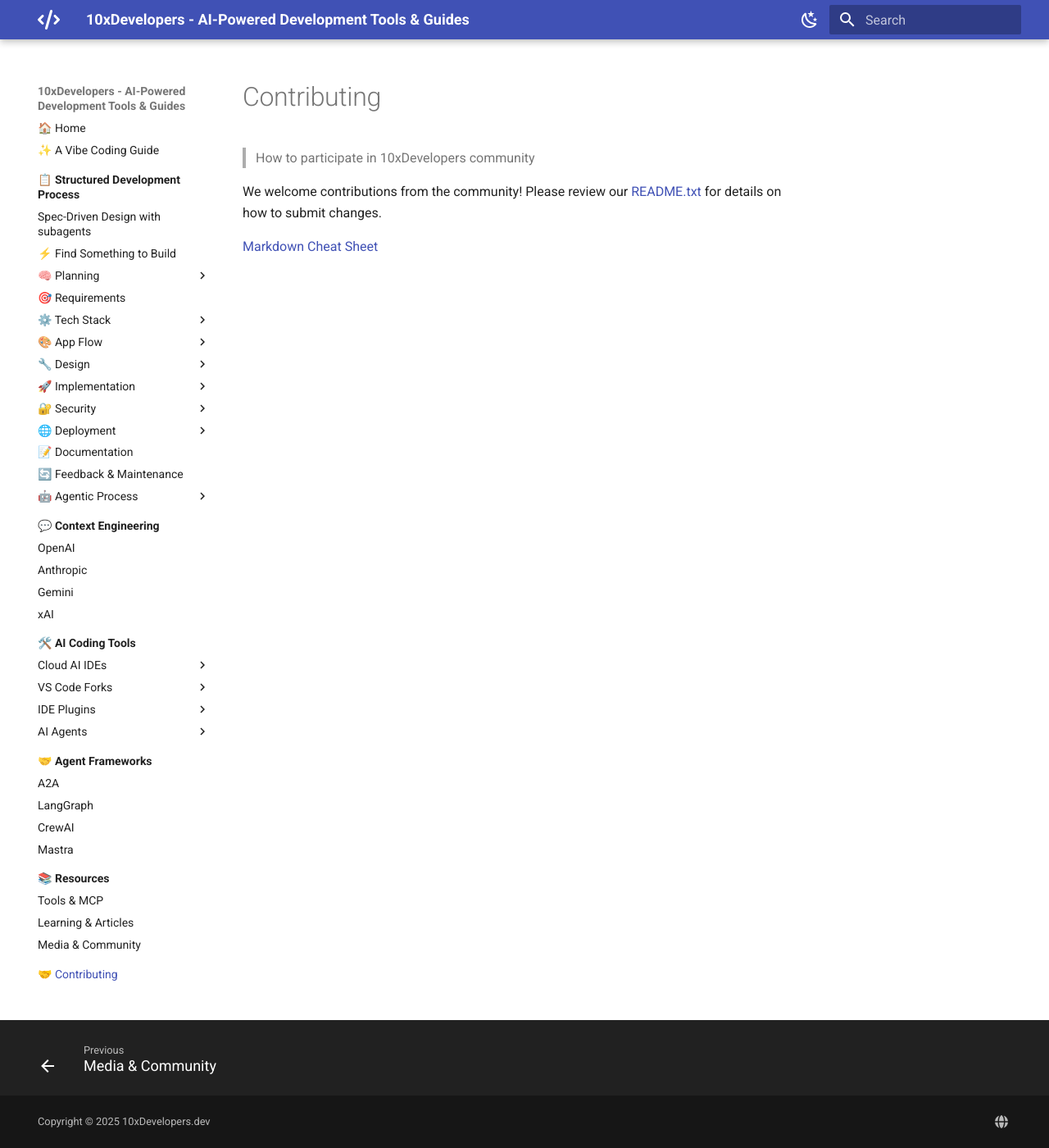
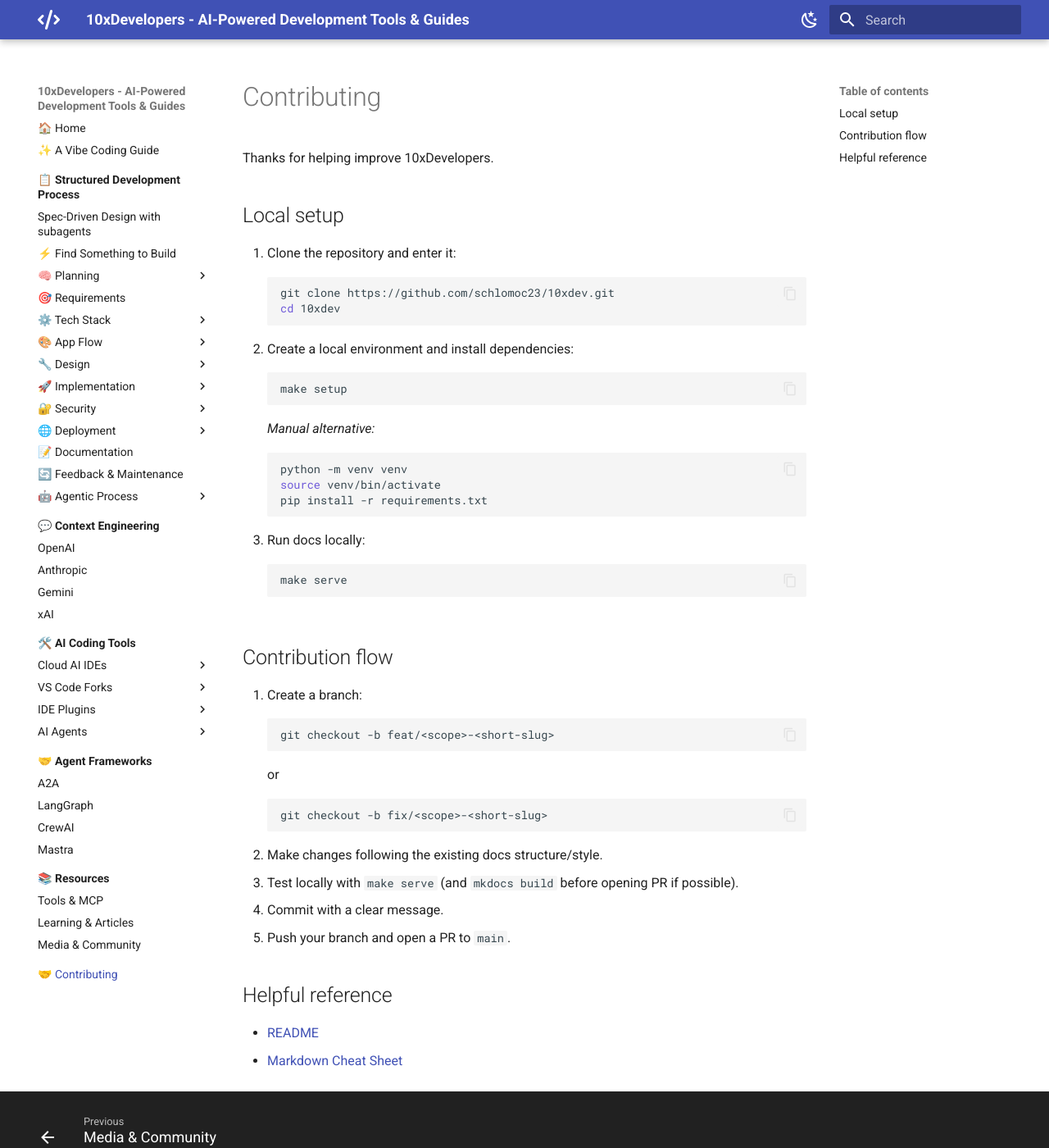
Before and after one commit to shlomoc/10xdev, an MkDocs documentation site: the page built from docs/contributing.md, in a window 1280 px wide and 1400 px high. Shown: the whole window at 82% size. Built offline with MkDocs 1.6.1 and Material for MkDocs 9.7.7, drawn with Linux system fonts in a browser that asks for light colours.

Commit message:
chore(contrib): add contributor setup script and make targets

````diff
--- a/docs/contributing.md
+++ b/docs/contributing.md
@@ -1,11 +1,45 @@
 # Contributing
 
-> How to participate in 10xDevelopers community
+Thanks for helping improve 10xDevelopers.
 
-We welcome contributions from the community! Please review our [README.txt](https://github.com/shlomoc/10xdev/blob/main/README.md) for details on how to submit changes.
+## Local setup
 
-[Markdown Cheat Sheet](https://www.markdownguide.org/cheat-sheet/)
+1. Clone the repository and enter it:
+   ```bash
+   git clone https://github.com/schlomoc23/10xdev.git
+   cd 10xdev
+   ```
+2. Create a local environment and install dependencies:
+   ```bash
+   make setup
+   ```
+   _Manual alternative:_
+   ```bash
+   python -m venv venv
+   source venv/bin/activate
+   pip install -r requirements.txt
+   ```
+3. Run docs locally:
+   ```bash
+   make serve
+   ```
 
-<!-- All contributors must adhere to our [Code of Conduct](https://github.com/modelcontextprotocol/.github/blob/main/CODE_OF_CONDUCT.md).
+## Contribution flow
 
-For questions and discussions, please use [GitHub Discussions](https://github.com/orgs/modelcontextprotocol/discussions). -->
+1. Create a branch:
+   ```bash
+   git checkout -b feat/<scope>-<short-slug>
+   ```
+   or
+   ```bash
+   git checkout -b fix/<scope>-<short-slug>
+   ```
+2. Make changes following the existing docs structure/style.
+3. Test locally with `make serve` (and `mkdocs build` before opening PR if possible).
+4. Commit with a clear message.
+5. Push your branch and open a PR to `main`.
+
+## Helpful reference
+
+- [README](https://github.com/schlomoc23/10xdev/blob/main/README.md)
+- [Markdown Cheat Sheet](https://www.markdownguide.org/cheat-sheet/)
````
Also changed, not shown: 2 other files.
